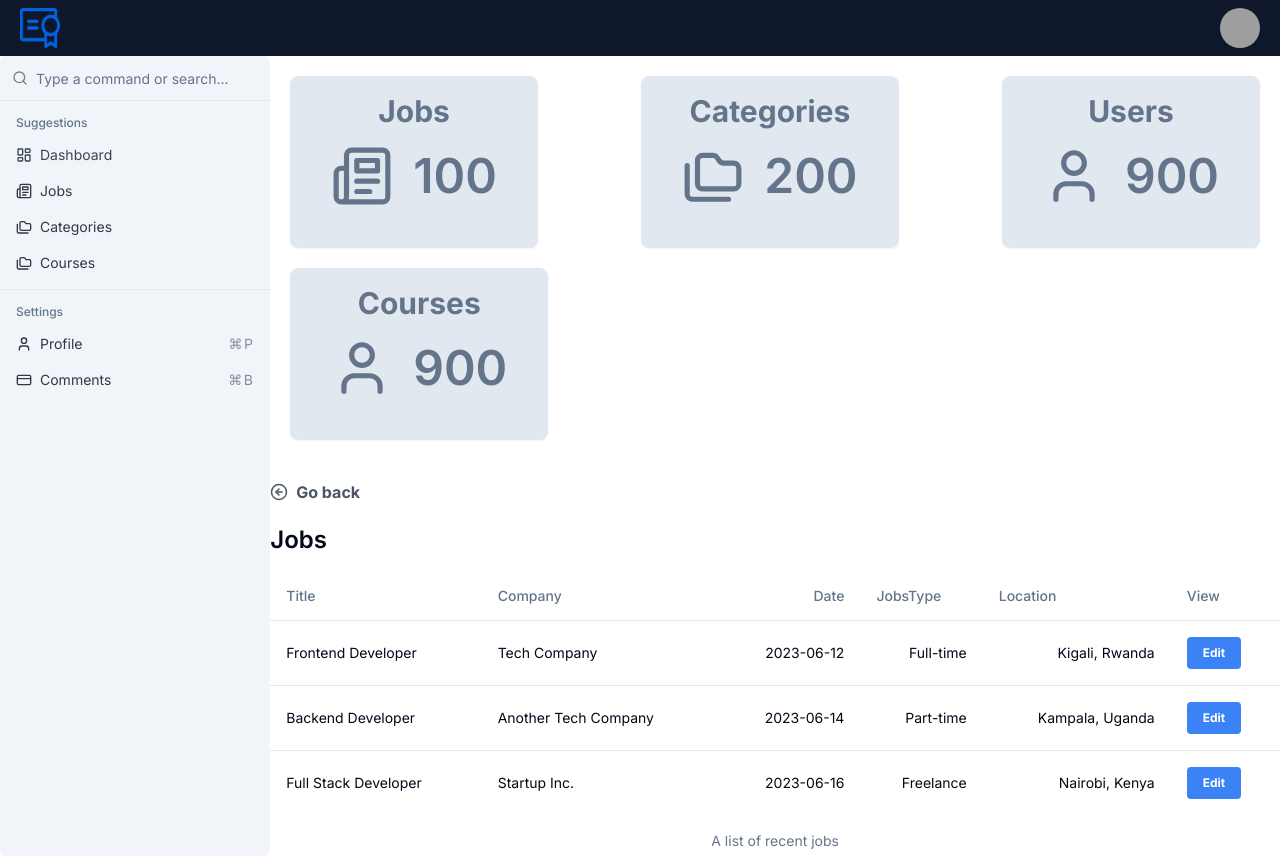
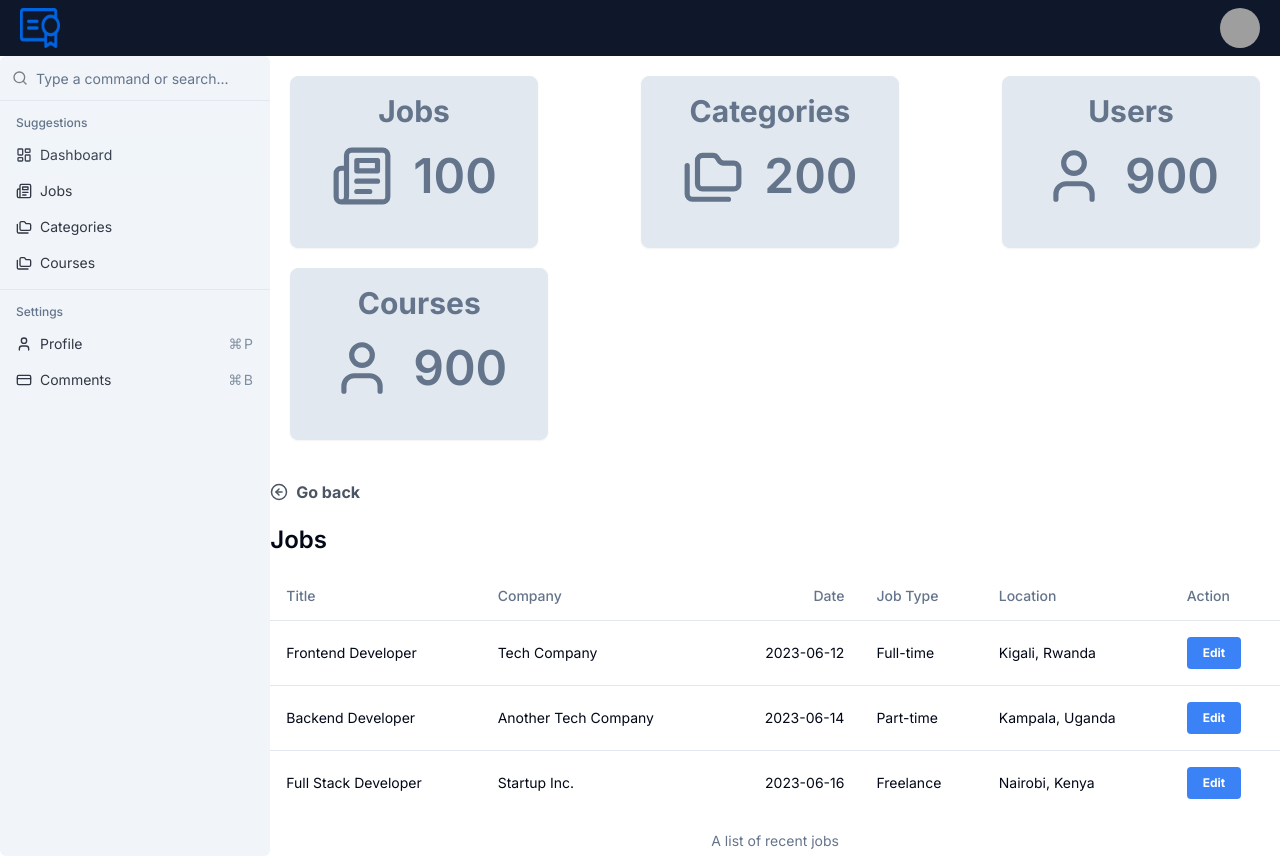
Before and after one commit to Viateur-akimana/Kigali-school-of-professionalism, a Next.js app: page /admin in a window 1280 px wide. Built offline with nearby package versions, Linux system fonts and the light colour scheme; grey boxes are pictures that could not be loaded.

Commit message:
Merge remote-tracking branch 'origin/main'

```diff
--- a/src/app/admin/jobs/edit/[id]/page.tsx
+++ b/src/app/admin/jobs/edit/[id]/page.tsx
@@ -17,6 +17,7 @@ import { Input } from '@/components/ui/input';
 import { Button } from '@/components/ui/button';
 import jobs from '../../../../utils/data';
 import { useToast } from '@/components/ui/use-toast';
+import { useRouter } from 'next/router';
 
 const formSchema = z.object({
   title: z.string().min(1, {
@@ -44,25 +45,35 @@ interface JobEditPageProps {
 
 const JobsEditPage = ({ params }: JobEditPageProps) => {
   const { toast } = useToast();
+  const router = useRouter();
 
   const job = jobs.find((job) => job.id === params.id);
+
+  if (!job) {
+    return <p>Job not found</p>;
+  }
 
   const form = useForm<z.infer<typeof formSchema>>({
     resolver: zodResolver(formSchema),
     defaultValues: {
-      title: job?.title || '',
-      company: job?.company || '',
-      location: job?.location || '',
-      description: job?.description || '',
-      date: job?.date || '',
+      title: job.title,
+      company: job.company,
+      location: job.location,
+      description: job.description,
+      date: job.date,
     },
   });
 
   const handleSubmit = (data: z.infer<typeof formSchema>) => {
+    // Perform your update logic here
+
     toast({
       title: 'Job has been updated successfully',
-      description: `Updated by ${job?.company} on ${job?.date}`,
+      description: `Updated by ${data.company} on ${data.date}`,
     });
+
+    // Optional: Redirect back to jobs list after submission
+    router.push('/admin/jobs');
   };
 
   return (
@@ -171,7 +182,7 @@ const JobsEditPage = ({ params }: JobEditPageProps) => {
             )}
           />
 
-          <Button className="w-full dark:bg-slate-800 dark:text-white">
+          <Button type="submit" className="w-full dark:bg-slate-800 dark:text-white">
             Update Job
           </Button>
         </form>
--- a/src/app/admin/jobs/page.tsx
+++ b/src/app/admin/jobs/page.tsx
@@ -10,7 +10,6 @@ import {
 import React from "react";
 import Link from "next/link";
 import jobs from "../../utils/data";
-import Job from "../types/jobs";
 import BackButton from "../components/BackButton";
 
 interface JobsTableProps {
@@ -19,40 +18,33 @@ interface JobsTableProps {
 }
 
 const JobsTable = ({ limit, title }: JobsTableProps) => {
+  // Limit the number of jobs displayed if the limit prop is provided
+  const displayedJobs = limit ? jobs.slice(0, limit) : jobs;
+
   return (
     <div className="mt-10">
-      <BackButton text="Go back" link="/"/>
-      <h3 className="text-2xl mb-4 font-semibold">{title ? title : "Jobs"}</h3>
+      <BackButton text="Go back" link="/" />
+      <h3 className="text-2xl mb-4 font-semibold">{title || "Jobs"}</h3>
       <Table>
         <TableCaption>A list of recent jobs</TableCaption>
         <TableHeader>
           <TableRow>
             <TableHead>Title</TableHead>
             <TableHead className="hidden md:table-cell">Company</TableHead>
-            <TableHead className="hidden md:table-cell text-right">
-              Date
-            </TableHead>
-            <TableHead>JobsType</TableHead>
-            <TableHead>Location</TableHead>
-            <TableHead>View</TableHead>
+            <TableHead className="hidden md:table-cell text-right">Date</TableHead>
+            <TableHead className="hidden md:table-cell">Job Type</TableHead>
+            <TableHead className="hidden md:table-cell">Location</TableHead>
+            <TableHead>Action</TableHead>
           </TableRow>
         </TableHeader>
         <TableBody>
-          {jobs.map((job) => (
+          {displayedJobs.map((job) => (
             <TableRow key={job.id}>
               <TableCell>{job.title}</TableCell>
-              <TableCell className="hidden md:table-cell">
-                {job.company}
-              </TableCell>
-              <TableCell className="text-right hidden md:table-cell">
-                {job.date}
-              </TableCell>
-              <TableCell className="text-right hidden md:table-cell">
-                {job.jobType}
-              </TableCell>
-              <TableCell className="text-right hidden md:table-cell">
-                {job.location}
-              </TableCell>
+              <TableCell className="hidden md:table-cell">{job.company}</TableCell>
+              <TableCell className="text-right hidden md:table-cell">{job.date}</TableCell>
+              <TableCell className="hidden md:table-cell">{job.jobType}</TableCell>
+              <TableCell className="hidden md:table-cell">{job.location}</TableCell>
               <TableCell>
                 <Link href={`/admin/jobs/edit/${job.id}`}>
                   <button className="bg-blue-500 hover:bg-blue-700 text-white font-bold py-2 px-4 rounded text-xs">
```
